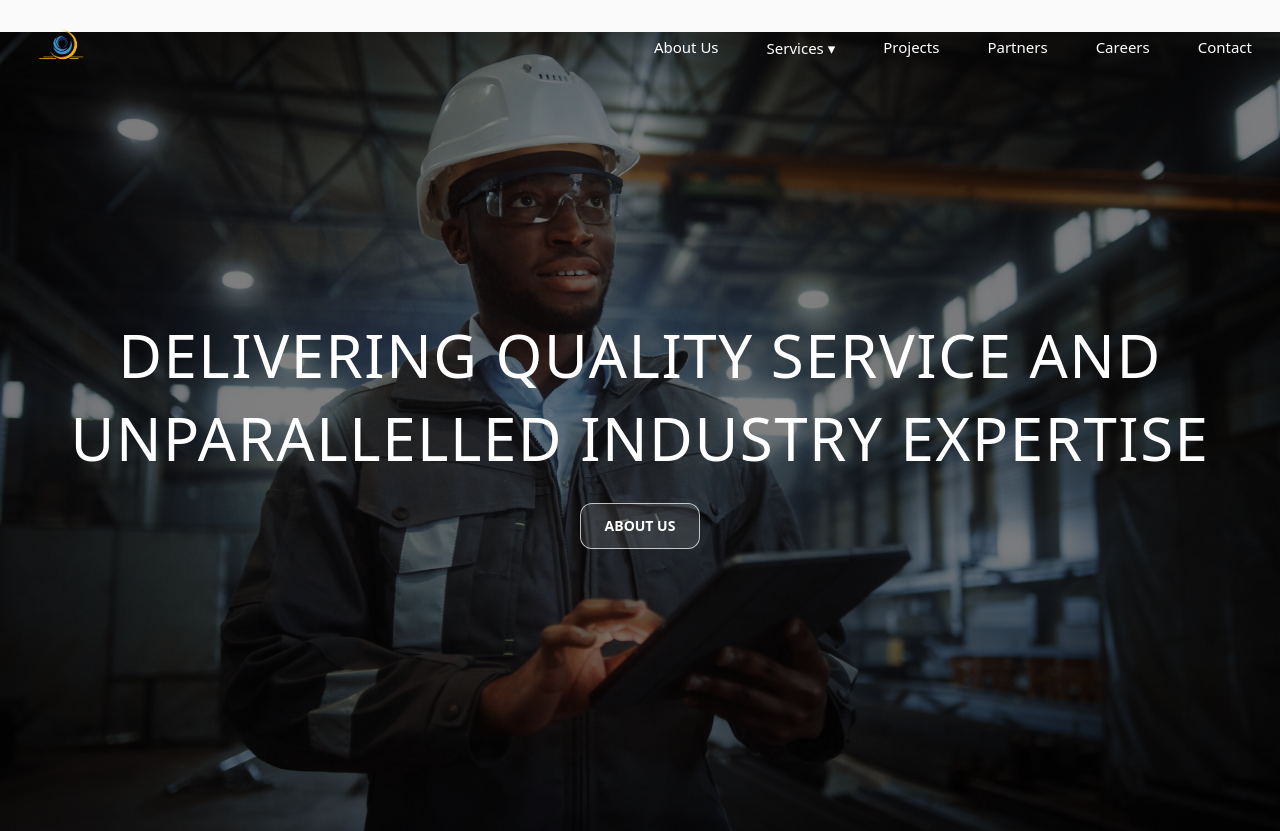
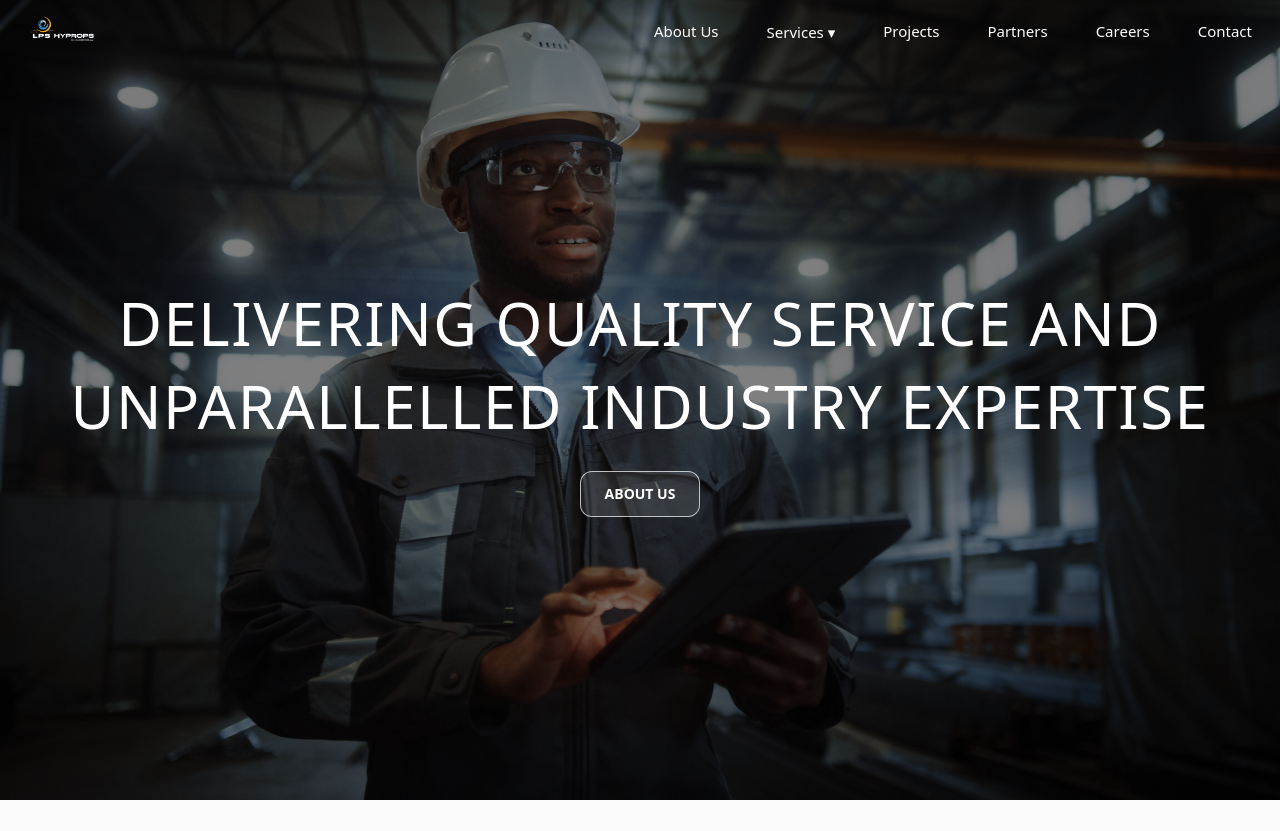
Before and after one commit to Codedzephyr/random-project, a React (Vite) app: page / in a window 1280 px wide. Shown: the top 831 px of the page. Built offline with nearby package versions, Linux system fonts and the light colour scheme.

Commit message:
final commit

```diff
--- a/src/components/top-bar.tsx
+++ b/src/components/top-bar.tsx
@@ -39,11 +39,11 @@ export const TopBar: React.FC = () => {
         isTransparent ? "bg-transparent border-transparent" : "bg-white/90 border-b border-neutral-200 backdrop-blur"
       }`}
     >
-      <div className="mx-auto max-w-7xl px-4 py-4 flex items-center justify-between">
+      <div className="mx-auto max-w-7xl px-4 flex items-center justify-between">
         {/* Logo */}
         <Link to="/" className="inline-flex items-center gap-2">
           <img
-            src="/images/logo.png"
+            src="/logo.png"
             alt="LPS-HYPROPS Logo"
             className="max-h-16"
           />
```
